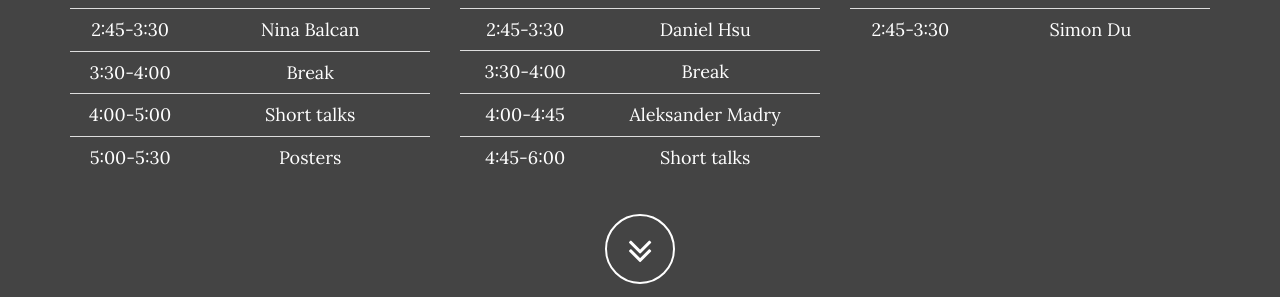
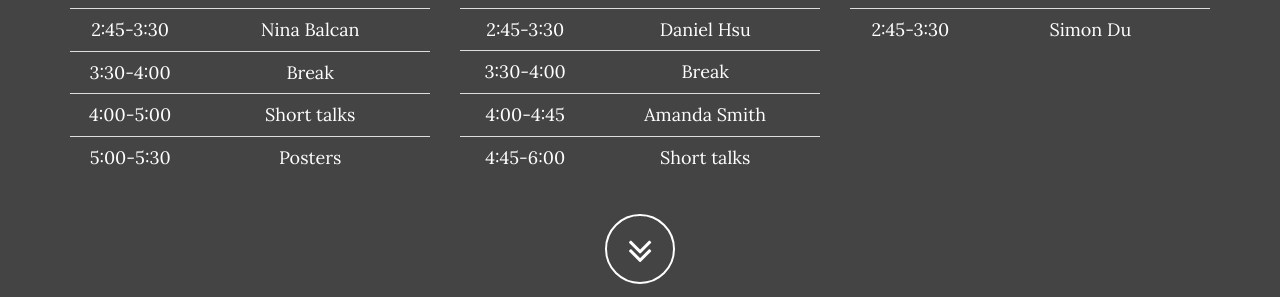
Before and after one commit to kgjamieson/ifds-workshop-2025, a Jekyll site: the page built from index.html, in a window 1280 px wide and 900 px high, scrolled down 4856 px. Shown: the part 157-454 px from the top of the window. Built offline with Jekyll 4.4.1, drawn with Linux system fonts in a browser that asks for light colours.

Commit message:
Update schedule.html

```diff
--- a/_includes/schedule.html
+++ b/_includes/schedule.html
@@ -87,7 +87,7 @@
                   <td>3:30-4:00</td><td>Break</td>
                 </tr>
                 <tr>
-                  <td>4:00-4:45</td><td> Aleksander Madry </td>
+                  <td>4:00-4:45</td><td> Amanda Smith </td>
                 </tr>
                 <tr>
                   <td>4:45-6:00</td><td>Short talks</td>
```
